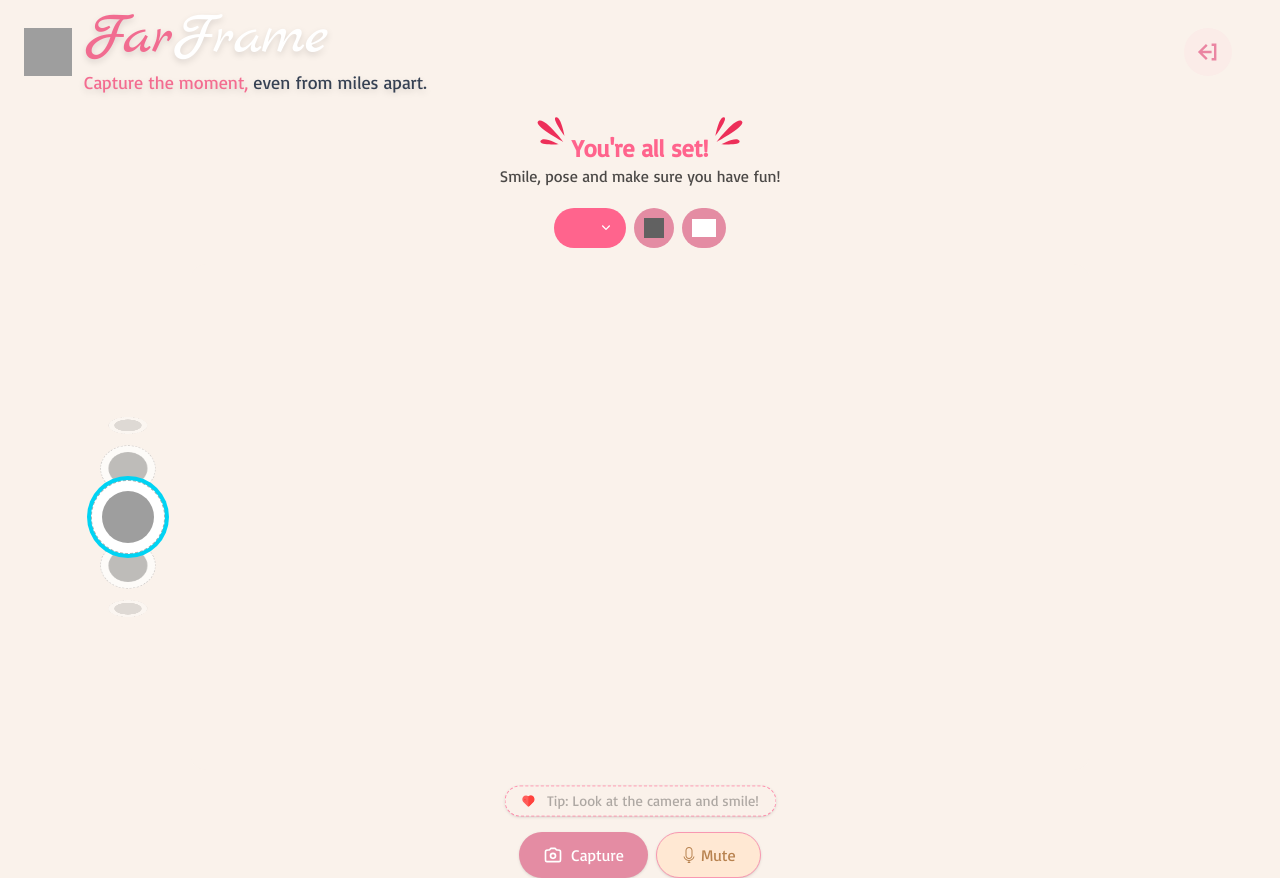
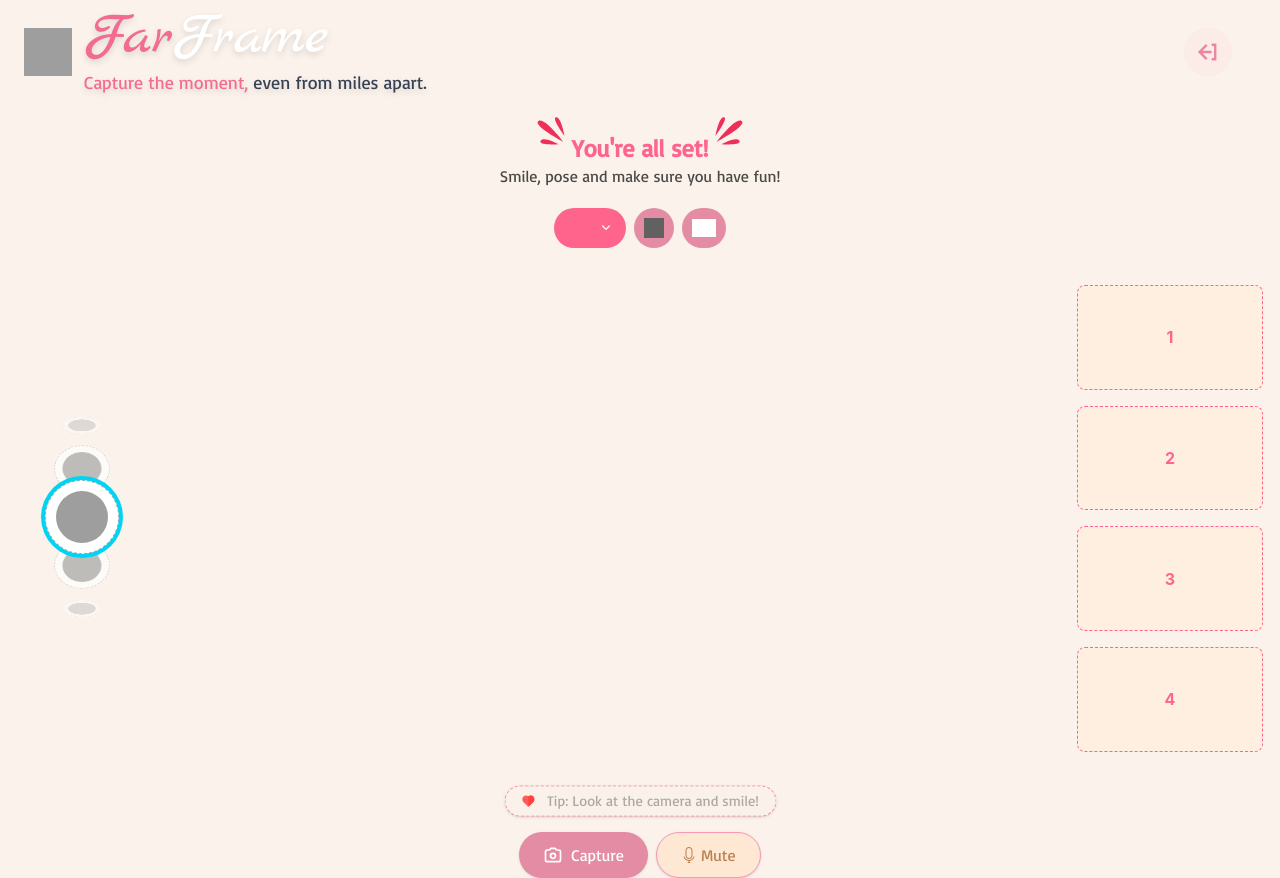
Before and after one commit to cafyrei/FarFrame, a FastAPI app: page /session in a window 1280 px wide. Run offline with FastAPI, Linux system fonts and the light colour scheme; lists and menus that the app fills with data are empty; grey boxes are pictures that could not be loaded.

Commit message:
feat: Image Capture
Added initial layout for the preview of image

Canvas Element Capture Base Code

```diff
--- a/app/static/css/style.css
+++ b/app/static/css/style.css
@@ -12,17 +12,18 @@
     --color-red-300: oklch(80.8% 0.114 19.571);
     --color-red-500: oklch(63.7% 0.237 25.331);
     --color-red-900: oklch(39.6% 0.141 25.723);
-    --color-amber-200: oklch(92.4% 0.12 95.746);
+    --color-amber-600: oklch(66.6% 0.179 58.318);
     --color-emerald-900: oklch(37.8% 0.077 168.94);
     --color-cyan-400: oklch(78.9% 0.154 211.53);
     --color-blue-100: oklch(93.2% 0.032 255.585);
     --color-blue-300: oklch(80.9% 0.105 251.813);
-    --color-blue-800: oklch(42.4% 0.199 265.638);
+    --color-gray-50: oklch(98.5% 0.002 247.839);
     --color-gray-100: oklch(96.7% 0.003 264.542);
     --color-gray-200: oklch(92.8% 0.006 264.531);
     --color-gray-500: oklch(55.1% 0.027 264.364);
     --color-gray-700: oklch(37.3% 0.034 259.733);
     --color-gray-800: oklch(27.8% 0.033 256.848);
+    --color-gray-900: oklch(21% 0.034 264.665);
     --color-black: #000;
     --color-white: #fff;
     --spacing: 0.25rem;
@@ -45,8 +46,6 @@
     --text-2xl--line-height: calc(2 / 1.5);
     --text-3xl: 1.875rem;
     --text-3xl--line-height: calc(2.25 / 1.875);
-    --text-4xl: 2.25rem;
-    --text-4xl--line-height: calc(2.5 / 2.25);
     --text-5xl: 3rem;
     --text-5xl--line-height: 1;
     --text-6xl: 3.75rem;
@@ -348,8 +338,8 @@
   .my-4 {
     margin-block: calc(var(--spacing) * 4);
   }
-  .my-auto {
-    margin-block: auto;
+  .mt-1 {
+    margin-top: var(--spacing);
   }
   .mt-4 {
     margin-top: calc(var(--spacing) * 4);
@@ -468,9 +464,36 @@
   .w-18 {
     width: calc(var(--spacing) * 18);
   }
+  .w-40 {
+    width: calc(var(--spacing) * 40);
+  }
+  .w-55 {
+    width: calc(var(--spacing) * 55);
+  }
+  .w-60 {
+    width: calc(var(--spacing) * 60);
+  }
+  .w-64 {
+    width: calc(var(--spacing) * 64);
+  }
+  .w-65 {
+    width: calc(var(--spacing) * 65);
+  }
+  .w-70 {
+    width: calc(var(--spacing) * 70);
+  }
   .w-80 {
     width: calc(var(--spacing) * 80);
   }
+  .w-120 {
+    width: calc(var(--spacing) * 120);
+  }
+  .w-150 {
+    width: calc(var(--spacing) * 150);
+  }
+  .w-180 {
+    width: calc(var(--spacing) * 180);
+  }
   .w-\[85px\] {
     width: 85px;
   }
@@ -698,6 +751,9 @@
   .border-\[\#ff8fad\] {
     border-color: #ff8fad;
   }
+  .border-\[\#ff648d\] {
+    border-color: #ff648d;
+  }
   .border-black {
     border-color: var(--color-black);
   }
@@ -722,9 +778,27 @@
   .border-blue-300 {
     border-color: var(--color-blue-300);
   }
+  .border-gray-50 {
+    border-color: var(--color-gray-50);
+  }
+  .border-gray-50\/10 {
+    border-color: color-mix(in srgb, oklch(98.5% 0.002 247.839) 10%, transparent);
+    @supports (color: color-mix(in lab, red, red)) {
+      border-color: color-mix(in oklab, var(--color-gray-50) 10%, transparent);
+    }
+  }
   .border-gray-200 {
     border-color: var(--color-gray-200);
   }
+  .border-gray-700 {
+    border-color: var(--color-gray-700);
+  }
+  .border-gray-700\/20 {
+    border-color: color-mix(in srgb, oklch(37.3% 0.034 259.733) 20%, transparent);
+    @supports (color: color-mix(in lab, red, red)) {
+      border-color: color-mix(in oklab, var(--color-gray-700) 20%, transparent);
+    }
+  }
   .border-red-300 {
     border-color: var(--color-red-300);
   }
@@ -755,12 +829,33 @@
   .bg-\[\#fbece8\] {
     background-color: #fbece8;
   }
+  .bg-\[\#fcebdc\] {
+    background-color: #fcebdc;
+  }
   .bg-\[\#ff648d\] {
     background-color: #ff648d;
   }
+  .bg-\[\#ffe7d2\] {
+    background-color: #ffe7d2;
+  }
   .bg-\[\#ffe8d3\] {
     background-color: #ffe8d3;
   }
+  .bg-\[\#ffefe0\] {
+    background-color: #ffefe0;
+  }
+  .bg-\[\#fff3e8\] {
+    background-color: #fff3e8;
+  }
+  .bg-amber-600 {
+    background-color: var(--color-amber-600);
+  }
+  .bg-amber-600\/30 {
+    background-color: color-mix(in srgb, oklch(66.6% 0.179 58.318) 30%, transparent);
+    @supports (color: color-mix(in lab, red, red)) {
+      background-color: color-mix(in oklab, var(--color-amber-600) 30%, transparent);
+    }
+  }
   .bg-black {
     background-color: var(--color-black);
   }
--- /dev/null
+++ b/app/static/js/utils/capture-img.js
@@ -0,0 +1,36 @@
+const canvas = document.getElementById("videoCanvas");
+const captureBtn = document.getElementById("captureBtn");
+
+function captureImage() {
+
+  const videos = document
+    .getElementById("video-grid")
+    .querySelectorAll("video");
+
+  if (videos.length === 0) {
+    console.warn("No video elements found in the video grid.");
+    return;
+  }
+
+  console.log("Video elements found:", videos.length);
+
+  const context = canvas.getContext("2d");
+
+  canvas.width = canvas.clientWidth;
+  canvas.height = canvas.clientHeight;
+
+  context.drawImage(
+    videos[0],
+    0,
+    0,
+    canvas.width,
+    canvas.height
+  );
+
+  console.log("Image captured and drawn on canvas.");
+}
+
+captureBtn.addEventListener("click", () => {
+  console.log("Attempted to capture image.");
+  captureImage();
+});
--- a/app/templates/pages/session.html
+++ b/app/templates/pages/session.html
@@ -181,12 +181,30 @@
 
           <!-- Center Column: Video Player Container (900px wide) -->
           <div id="video-grid" class="relative w-full aspect-video bg-[#faf2eb] grid grid-cols-1 overflow-hidden rounded-2xl">
-
           </div>
 
           <!-- Right Column -->
           <div class="justify-self-start">
-            <!-- Right sidebar content goes here -->
+            <canvas id="videoCanvas" class="hidden"></canvas>
+
+            <div class="grid gap-4 mt-1 p-4 w-55 rounded-lg border border-gray-50/10">
+              <div class="aspect-video bg-[#ffefe0] rounded-lg border-dashed flex items-center justify-center overflow-hidden border border-[#ff648d]" title="preview">
+                <img id="shot-0" class="w-full h-full object-cover hidden" alt="Shot 1" />
+                <span id="label-0" class="text-[#ff648d] font-bold">1</span>
+              </div>
+              <div class="aspect-video bg-[#ffefe0] rounded-lg border-dashed flex items-center justify-center overflow-hidden border border-[#ff648d]" title="preview">
+                <img id="shot-1" class="w-full h-full object-cover hidden" alt="Shot 2" />
+                <span id="label-1" class="text-[#ff648d] font-bold">2</span>
+              </div>
+              <div class="aspect-video bg-[#ffefe0] rounded-lg border-dashed flex items-center justify-center overflow-hidden border border-[#ff648d]" title="preview">
+                <img id="shot-2" class="w-full h-full object-cover hidden" alt="Shot 3" />
+                <span id="label-2" class="text-[#ff648d] font-bold">3</span>
+              </div>
+              <div class="aspect-video bg-[#ffefe0] rounded-lg border-dashed flex items-center justify-center overflow-hidden border border-[#ff648d]" title="preview">
+                <img id="shot-3" class="w-full h-full object-cover hidden" alt="Shot 4" />
+                <span id="label-3" class="text-[#ff648d] font-bold">4</span>
+              </div>
+            </div>
           </div>
         </div>
 
@@ -208,7 +226,7 @@
         >
           <button
             class="primary-btn shadow px-6 flex flex-row gap-2 items-center"
-            id="cameraBtn"
+            id="captureBtn"
           >
             <img
               class="w-5 h-5 invert"
@@ -233,6 +251,7 @@
     <script type="module" src="/static/js/session/session-main.js"></script>
     <script type="module" src="/static/js/session/media/camera.js"></script>
     <script type="module" src="/static/js/session/media/video.js"></script>
+    <script type="module" src="/static/js/utils/capture-img.js"></script>
     <script
       type="module"
       src="/static/js/utils/scroll-container.js"
```
Also changed, not shown: other parts of app/static/css/style.css (+75 -29 lines).
